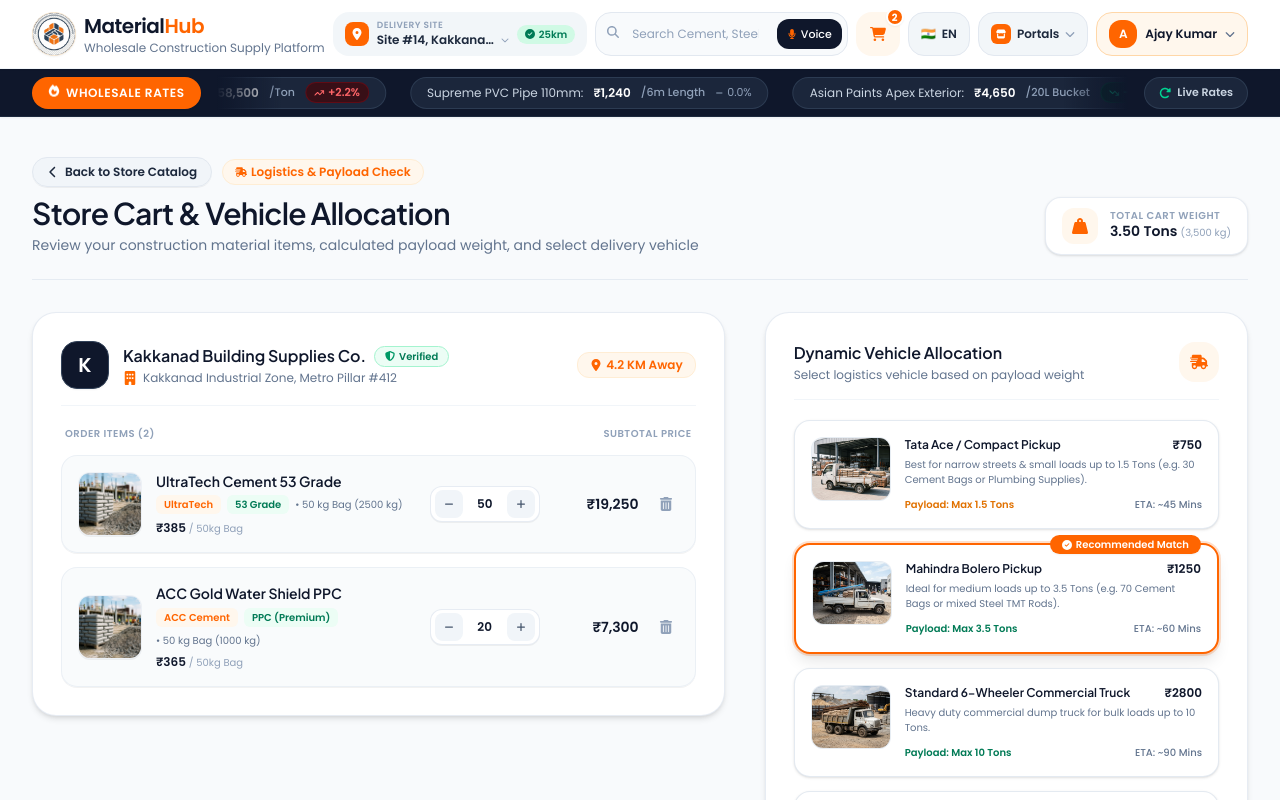
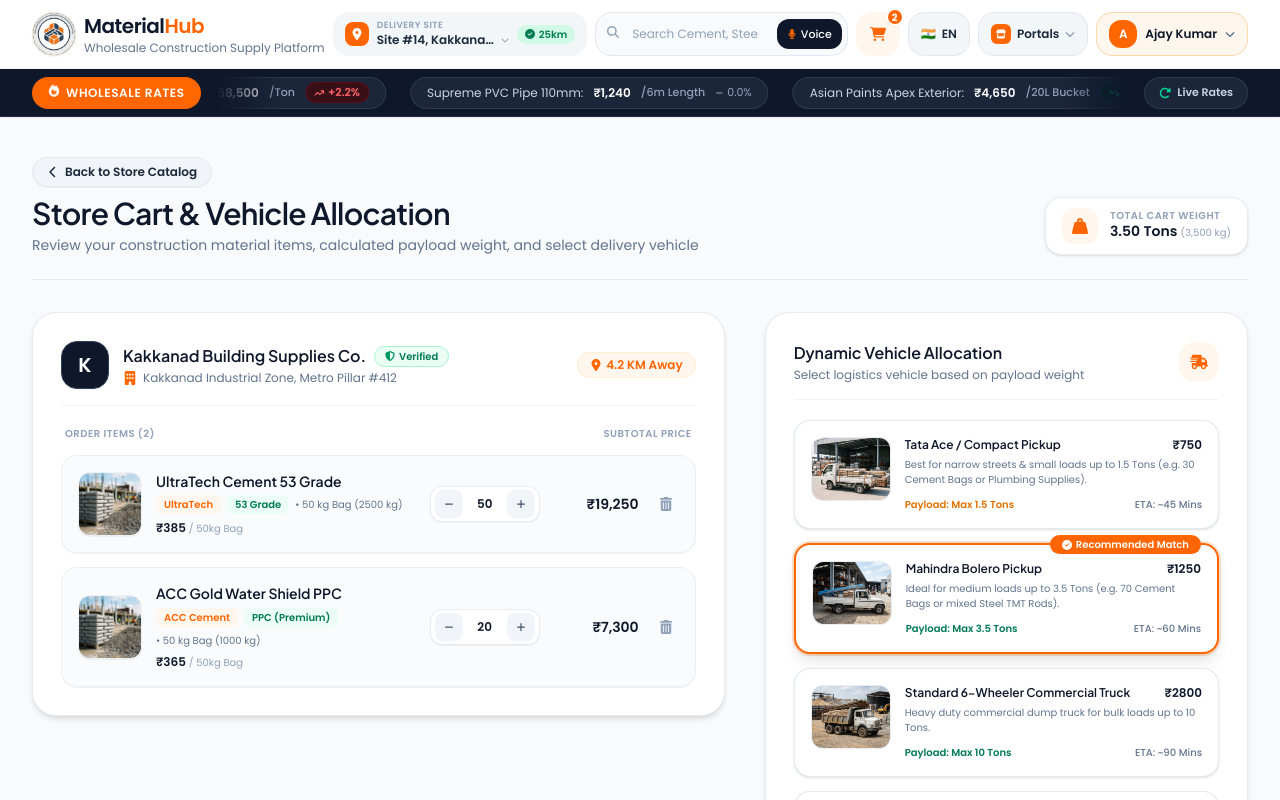
Before and after one commit to ajaycodesx/meterialhub-portal, a Next.js app in the folder buyer-panel/: page /cart in a window 1280 px wide. Shown: the top 800 px of the page. Built offline with nearby package versions, Linux system fonts and the light colour scheme.

Commit message:
Remove Logistics & Payload Check badge pill from top header in CartVehicleSelection

```diff
--- a/buyer-panel/components/buyer/CartVehicleSelection.tsx
+++ b/buyer-panel/components/buyer/CartVehicleSelection.tsx
@@ -121,7 +121,7 @@ export const CartVehicleSelection: React.FC<CartVehicleSelectionProps> = ({
           {/* Top Page Header */}
           <div className="flex flex-col md:flex-row md:items-end justify-between gap-4 border-b border-slate-200/80 pb-4 sm:pb-6">
             <div>
-              <div className="flex items-center gap-2.5 mb-2">
+              <div className="mb-2">
                 <button
                   onClick={onBackToCatalog}
                   className="inline-flex items-center gap-1.5 px-3.5 py-1.5 rounded-2xl bg-slate-100/90 hover:bg-slate-200/80 border border-slate-200 text-xs font-semibold text-slate-800 transition-all cursor-pointer shadow-2xs"
@@ -129,10 +129,6 @@ export const CartVehicleSelection: React.FC<CartVehicleSelectionProps> = ({
                   <FaChevronLeft className="h-3 w-3" />
                   <span>Back to Store Catalog</span>
                 </button>
-                <span className="inline-flex items-center gap-1 px-3 py-1 rounded-full bg-orange-50 text-[#FF6500] text-xs font-semibold border border-orange-100">
-                  <FaTruckFast className="h-3 w-3" />
-                  Logistics &amp; Payload Check
-                </span>
               </div>
               <h1 className="text-xl sm:text-3xl font-semibold text-slate-900 tracking-tight">
                 Store Cart &amp; Vehicle Allocation
```
